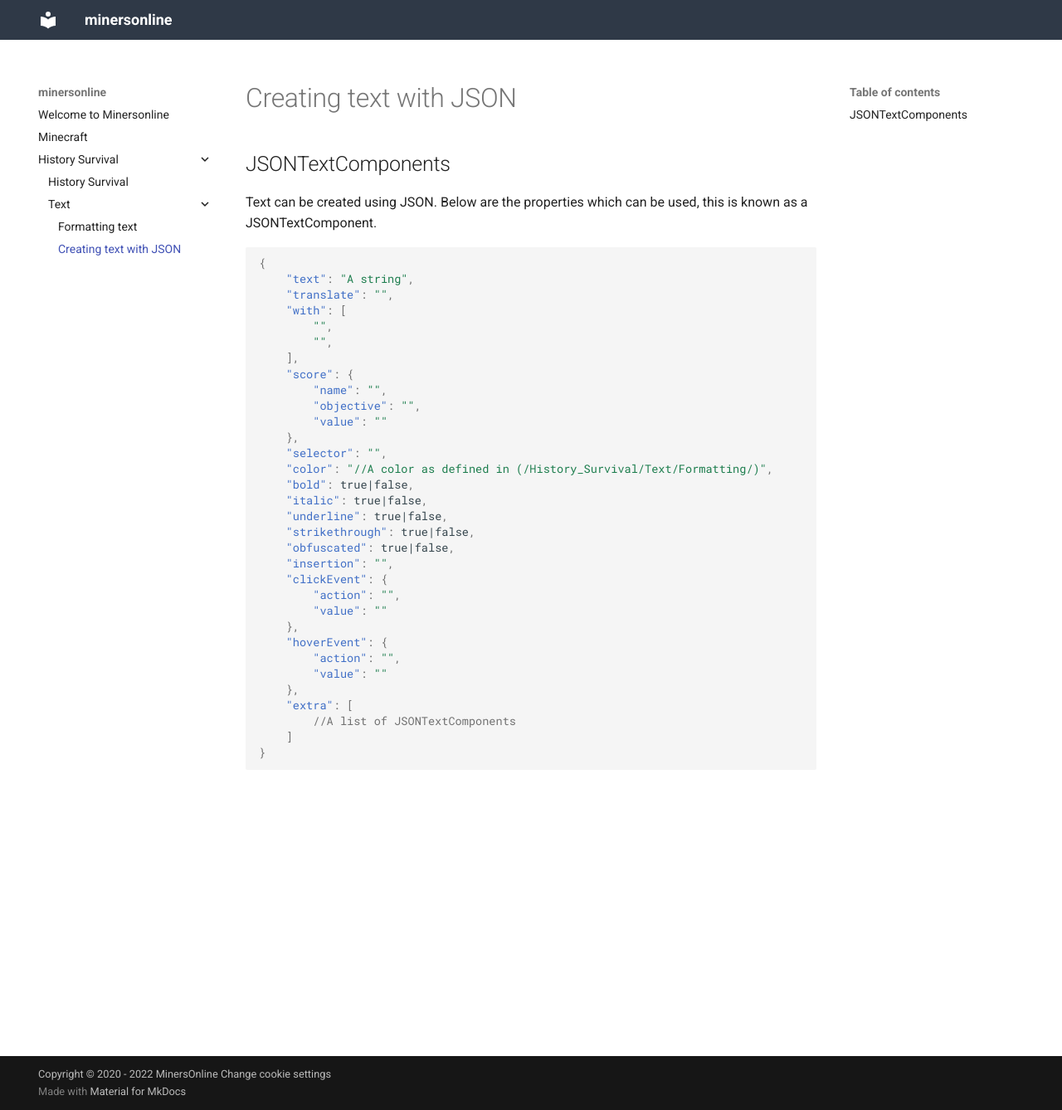
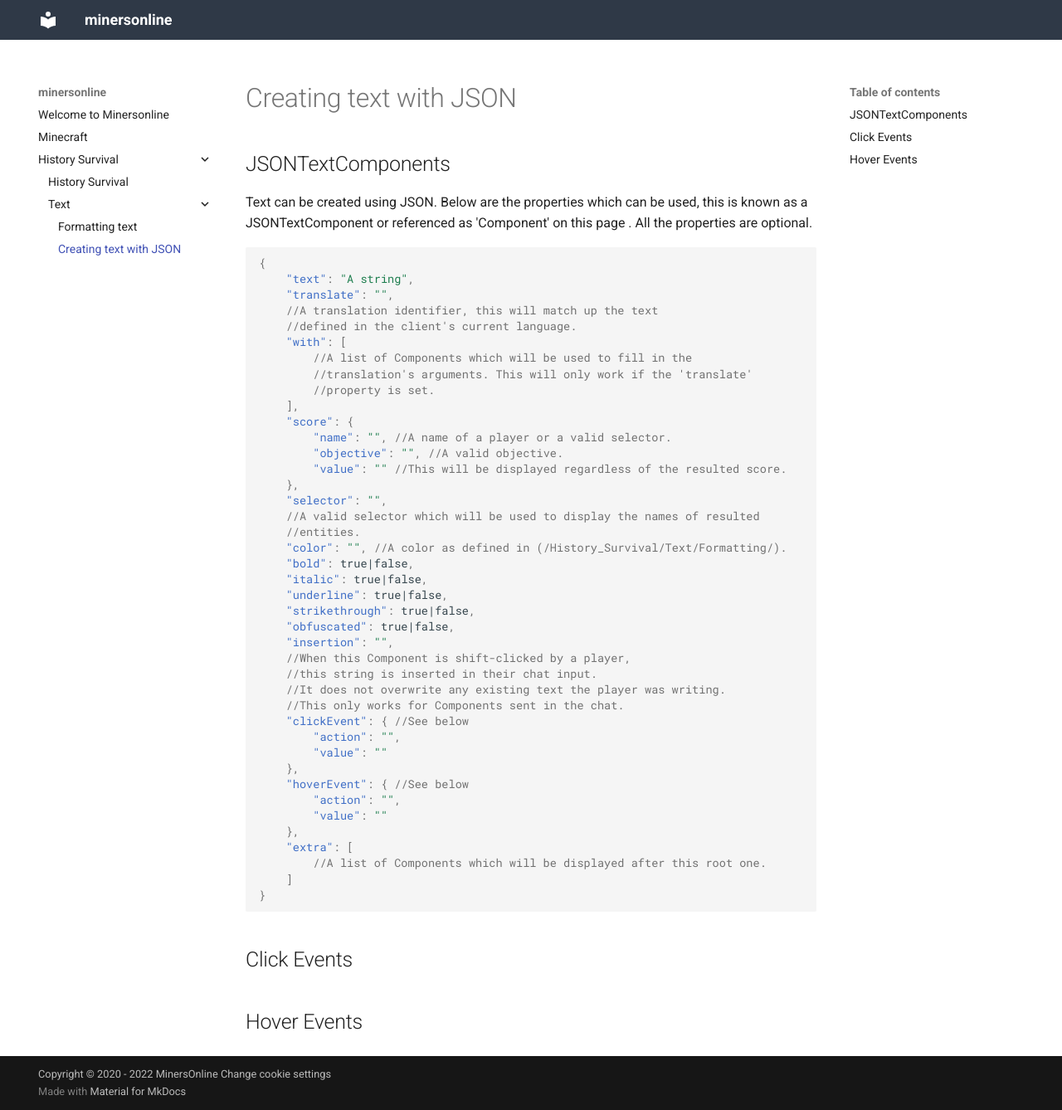
Before and after one commit to ajh123-development/website, an MkDocs documentation site: the page built from docs/History_Survival/Text/Json.md, in a window 1280 px wide and 1338 px high. Shown: the whole window at 83% size. Built offline with MkDocs 1.6.1 and Material for MkDocs 9.7.7, drawn with Linux system fonts in a browser that asks for light colours.

Commit message:
Add JSON text descriptions

````diff
--- a/docs/History_Survival/Text/Json.md
+++ b/docs/History_Survival/Text/Json.md
@@ -2,39 +2,52 @@
 
 ## JSONTextComponents
 
-Text can be created using JSON. Below are the properties which can be used, this is known as a JSONTextComponent.
+Text can be created using JSON. Below are the properties which can be used, this is known as a JSONTextComponent or referenced as 'Component' on this page . All the properties are optional.
 
 ```json
 {
     "text": "A string",
     "translate": "",
+    //A translation identifier, this will match up the text
+    //defined in the client's current language.
     "with": [
-        "",
-        "",
+        //A list of Components which will be used to fill in the
+        //translation's arguments. This will only work if the 'translate'
+        //property is set.
     ],
     "score": {
-        "name": "",
-        "objective": "",
-        "value": ""
+        "name": "", //A name of a player or a valid selector.
+        "objective": "", //A valid objective.
+        "value": "" //This will be displayed regardless of the resulted score.
     },
     "selector": "",
-    "color": "//A color as defined in (/History_Survival/Text/Formatting/)",
+    //A valid selector which will be used to display the names of resulted
+    //entities.
+    "color": "", //A color as defined in (/History_Survival/Text/Formatting/).
     "bold": true|false,
     "italic": true|false,
     "underline": true|false,
     "strikethrough": true|false,
     "obfuscated": true|false,
     "insertion": "",
-    "clickEvent": {
+    //When this Component is shift-clicked by a player,
+    //this string is inserted in their chat input.
+    //It does not overwrite any existing text the player was writing.
+    //This only works for Components sent in the chat.
+    "clickEvent": { //See below
         "action": "",
         "value": ""
     },
-    "hoverEvent": {
+    "hoverEvent": { //See below
         "action": "",
         "value": ""
     },
     "extra": [
-        //A list of JSONTextComponents
+        //A list of Components which will be displayed after this root one.
     ]
 }
 ```
+
+## Click Events
+
+## Hover Events
````
